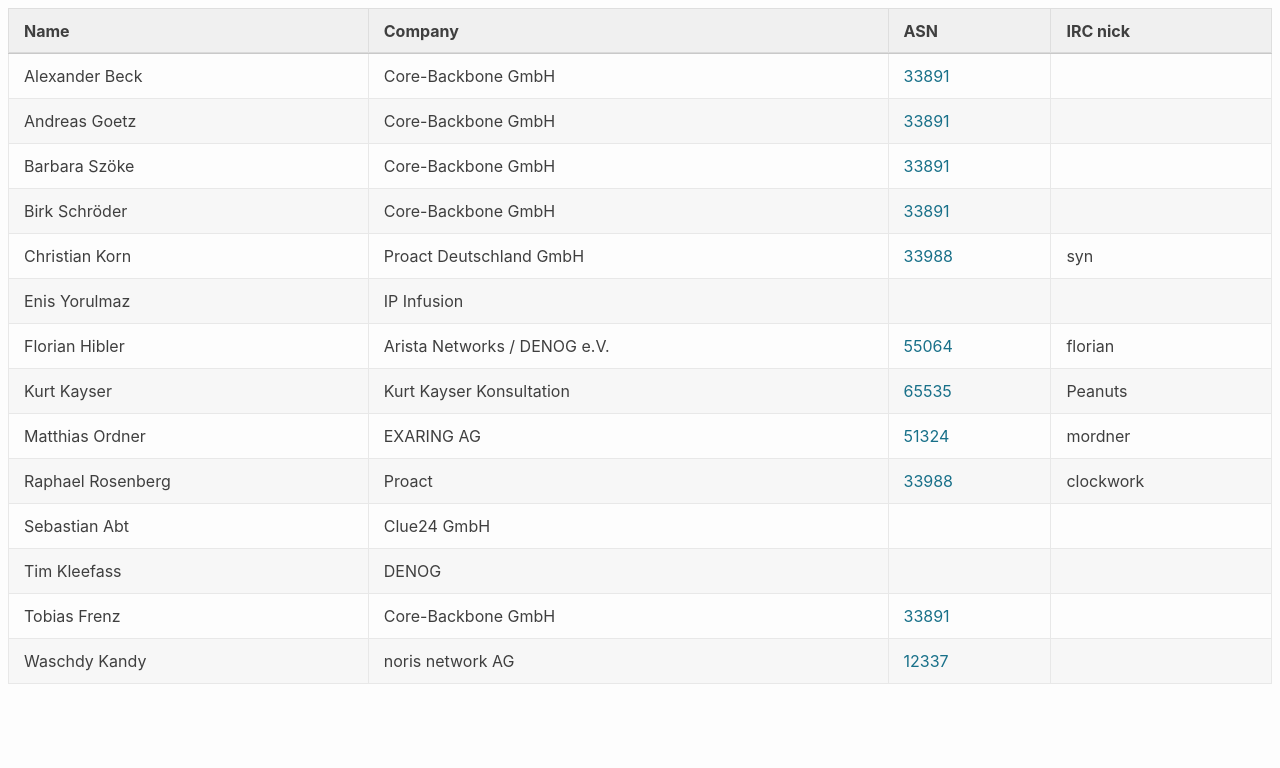
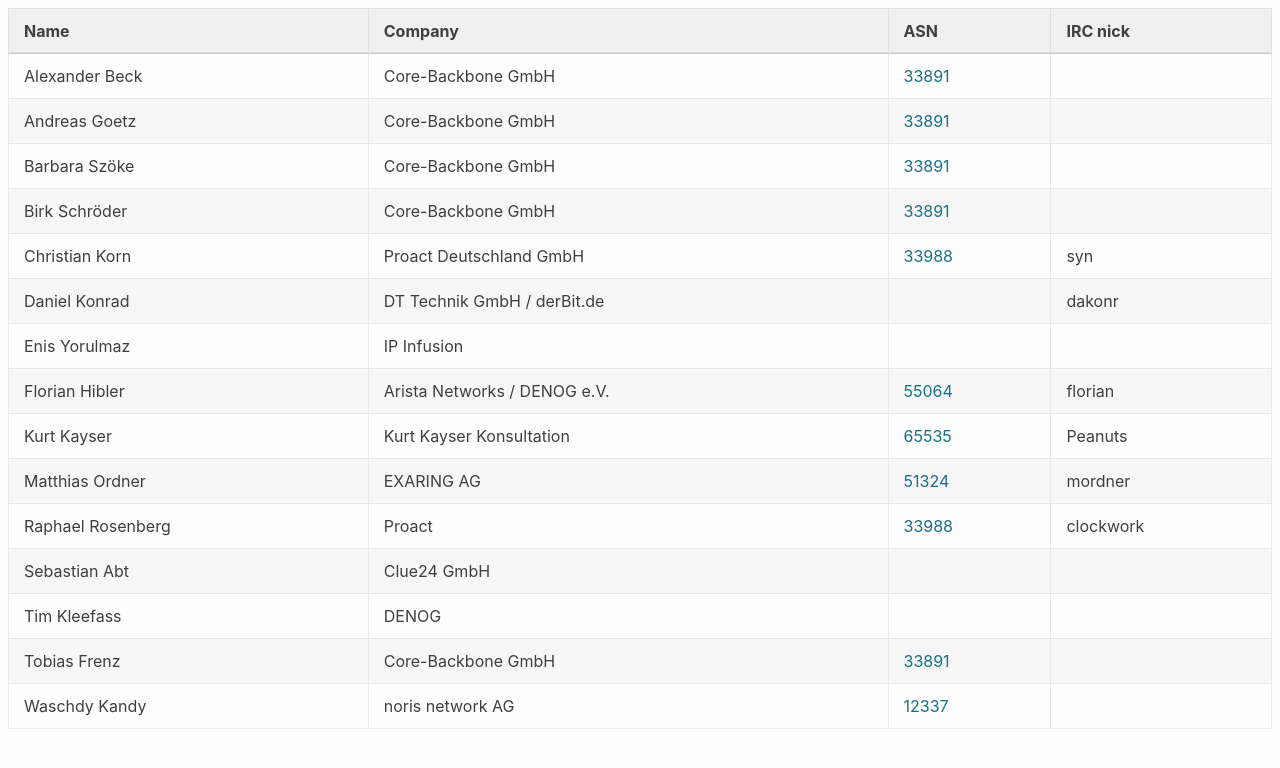
Before and after one commit to denog/pretix-attendeelist, a Jekyll site: the page built from meetup2023_05/index.markdown, in a window 1280 px wide. Shown: the top 768 px of the page. Built offline with Jekyll 4.4.1, drawn with Linux system fonts in a browser that asks for light colours.

Commit message:
Latest data: Sat Jul  8 11:09:31 UTC 2023

```diff
--- a/_data/attendees_denog_meetup_2023_05.json
+++ b/_data/attendees_denog_meetup_2023_05.json
@@ -28,6 +28,12 @@
     "company": "Proact Deutschland GmbH",
     "irc": "syn",
     "asn": "33988"
+  },
+  {
+    "name": "Daniel Konrad",
+    "company": "DT Technik GmbH / derBit.de",
+    "irc": "dakonr",
+    "asn": null
   },
   {
     "name": "Enis Yorulmaz",
```
